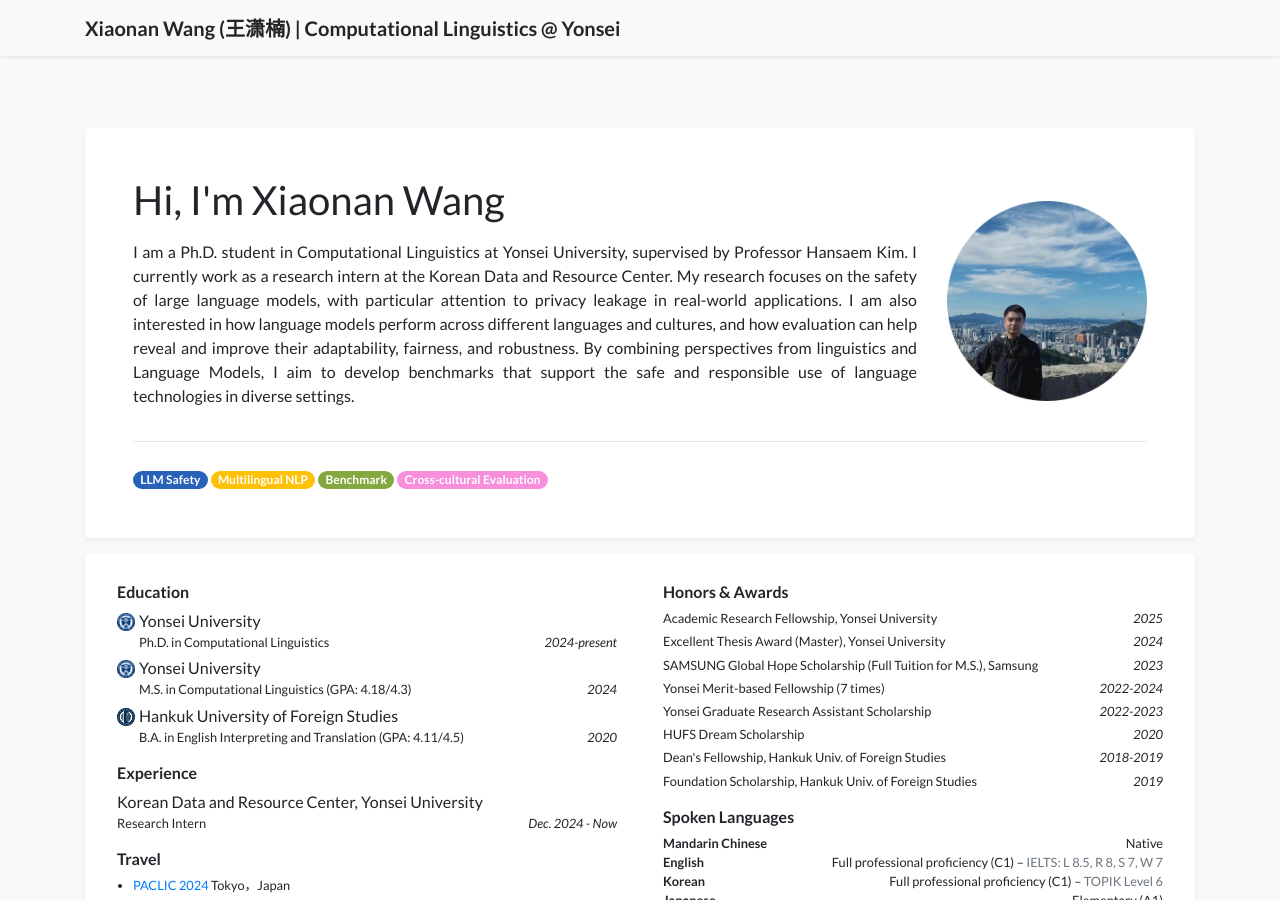
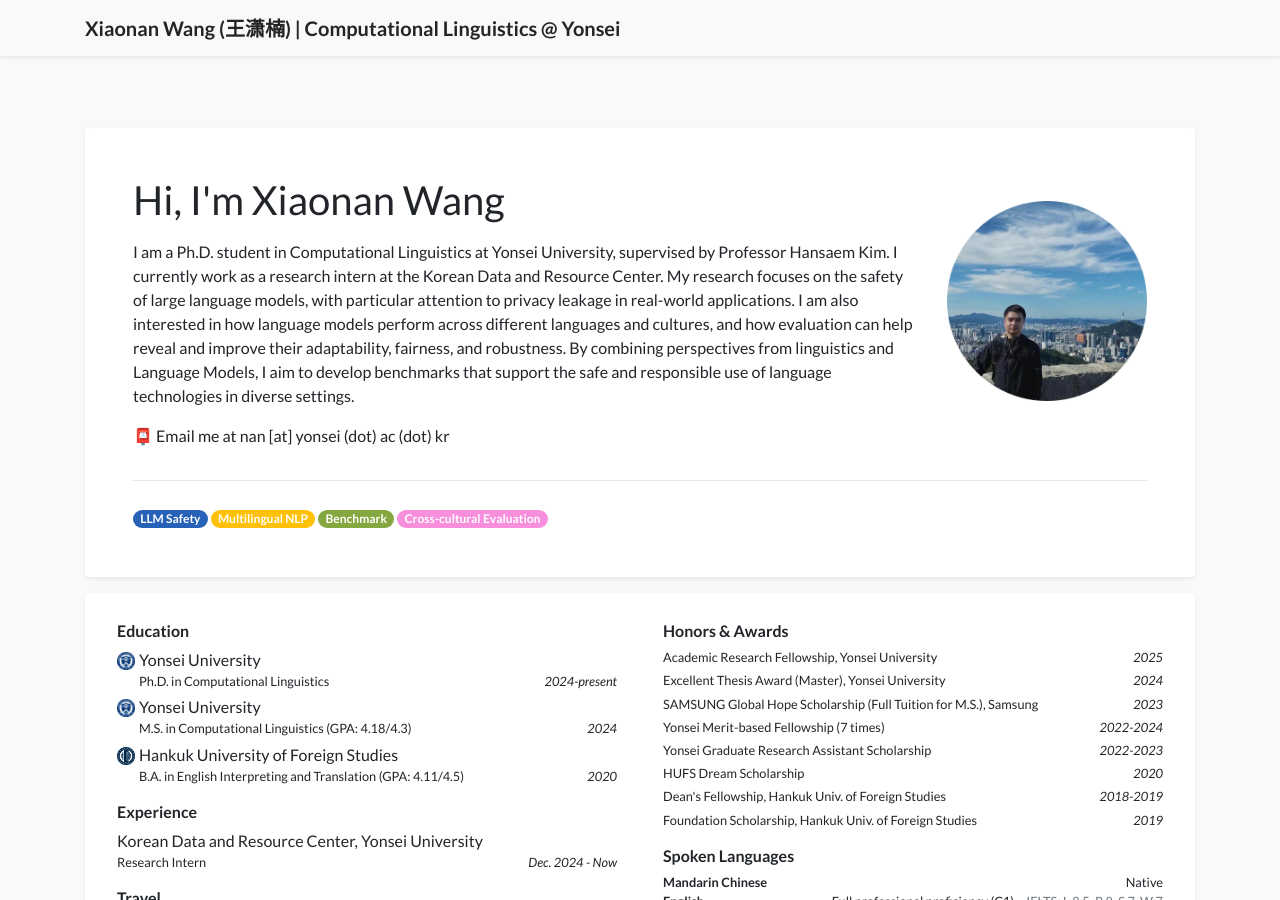
Before and after one commit to wangxiaonan-git/wangxiaonan-git.github.io, a Jekyll site: the page built from index.html, in a window 1280 px wide and 900 px high. Built offline with Jekyll 4.4.1, drawn with Linux system fonts in a browser that asks for light colours; a style sheet for code colours, icons or effects is not loaded.

Commit message:
Update profile.yml

```diff
--- a/_data/profile.yml
+++ b/_data/profile.yml
@@ -19,8 +19,8 @@ email: "nan @ yonsei.ac.kr"
 # orcid: 0000-0000-0000-0000
 
 short_bio: >-
-  I am a Ph.D. student in Computational Linguistics at Yonsei University, supervised by Professor Hansaem Kim. I currently work as a research intern at the Korean Data and Resource Center. My research focuses on the safety of large language models, with particular attention to privacy leakage in real-world applications. I am also interested in how language models perform across different languages and cultures, and how evaluation can help reveal and improve their adaptability, fairness, and robustness. By combining perspectives from linguistics and Language Models, I aim to develop benchmarks that support the safe and responsible use of language technologies in diverse settings.
-
+  <p>I am a Ph.D. student in Computational Linguistics at Yonsei University, supervised by Professor Hansaem Kim. I currently work as a research intern at the Korean Data and Resource Center. My research focuses on the safety of large language models, with particular attention to privacy leakage in real-world applications. I am also interested in how language models perform across different languages and cultures, and how evaluation can help reveal and improve their adaptability, fairness, and robustness. By combining perspectives from linguistics and Language Models, I aim to develop benchmarks that support the safe and responsible use of language technologies in diverse settings.<p>
+  <p>📮 Email me at nan [at] yonsei (dot) ac (dot) kr
 show_portrait: True
 portrait_url: assets/images/photos/photo1-modified.png
 #portrait_caption: >-
```
